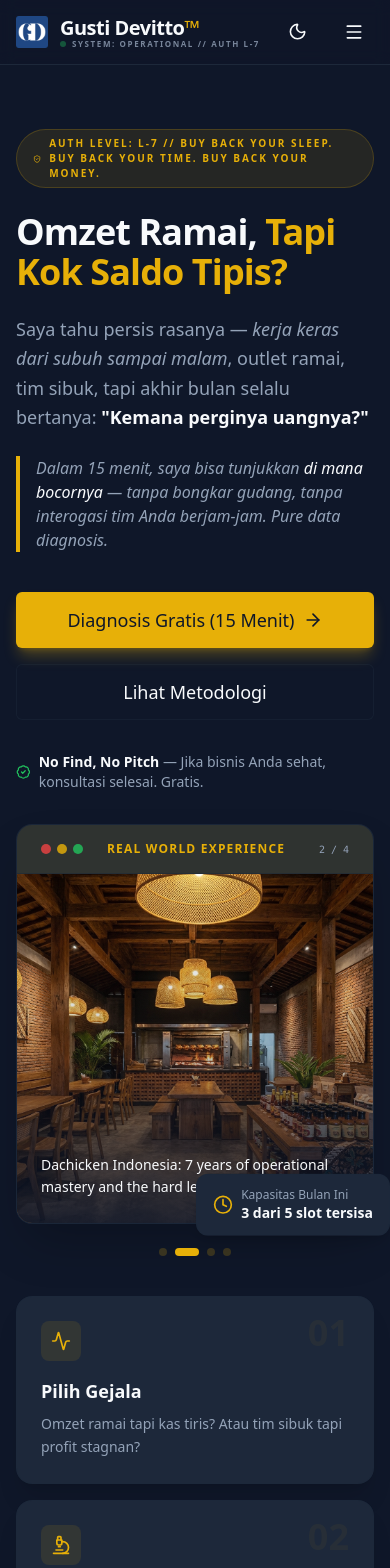
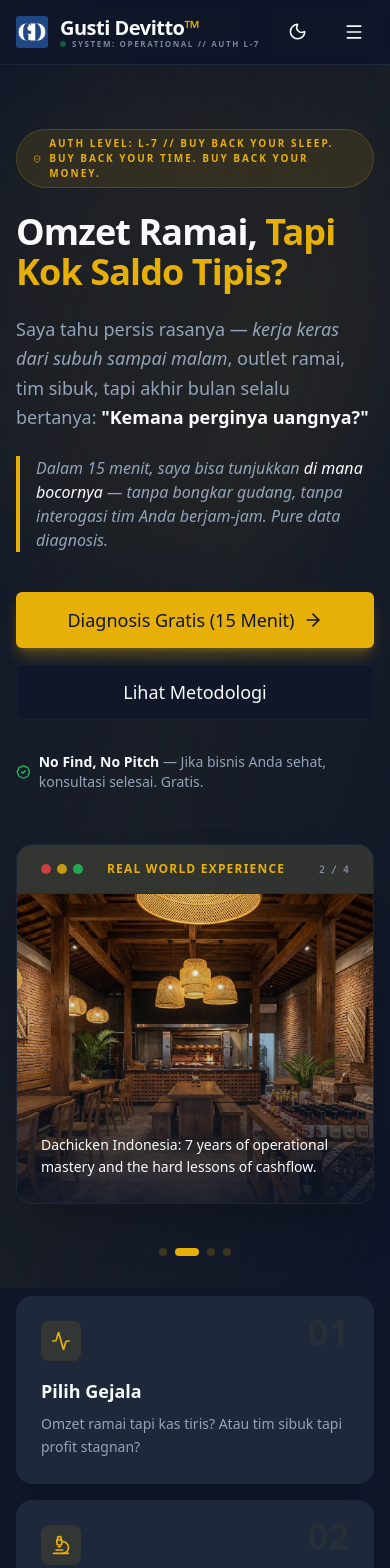
Before and after one commit to gustidevitto/gustidevitto-forensics-site, a React (Vite) app: page / in a window 390 px wide. Shown: the top 1568 px of the page. Built offline with nearby package versions, Linux system fonts and the light colour scheme.

Commit message:
feat: establish initial website structure, global styling, theming, and terms & conditions page.

```diff
--- a/src/index.css
+++ b/src/index.css
@@ -195,21 +195,6 @@
         animation: gradient-shift 4s ease infinite;
     }
 
-    /* Tactical Scanline Effect */
-    @keyframes scanline {
-        0% {
-            transform: translateY(-100%);
-        }
-
-        100% {
-            transform: translateY(100%);
-        }
-    }
-
-    .animate-scanline {
-        animation: scanline 8s linear infinite;
-    }
-
     /* Status Blink */
     @keyframes status-blink {
 
@@ -226,4 +211,28 @@
     .animate-status-blink {
         animation: status-blink 2s ease-in-out infinite;
     }
+
+    /* Subtle Moving Light Background */
+    @keyframes subtle-glow {
+
+        0%,
+        100% {
+            transform: translate(0, 0) scale(1);
+            opacity: 0.3;
+        }
+
+        33% {
+            transform: translate(5%, 10%) scale(1.1);
+            opacity: 0.4;
+        }
+
+        66% {
+            transform: translate(-5%, 5%) scale(0.9);
+            opacity: 0.2;
+        }
+    }
+
+    .animate-subtle-glow {
+        animation: subtle-glow 20s ease-in-out infinite;
+    }
 }
--- a/src/routes/__root.tsx
+++ b/src/routes/__root.tsx
@@ -36,12 +36,13 @@ export const Route = createRootRoute({
                 })}
             </script>
             <div className="min-h-screen bg-background font-sans antialiased relative overflow-hidden">
-                {/* Tactical Scanline Overlay */}
-                <div className="pointer-events-none fixed inset-0 z-50 opacity-[0.03] overflow-hidden">
-                    <div className="h-[200%] w-full bg-[linear-gradient(to_bottom,transparent_50%,#000_50%)] bg-[length:100%_4px] animate-scanline"></div>
+                {/* Subtle Moving Background Lights */}
+                <div className="pointer-events-none fixed inset-0 z-0 overflow-hidden">
+                    <div className="absolute top-[-10%] left-[-10%] w-[40%] h-[40%] bg-primary/10 rounded-full blur-[120px] animate-subtle-glow"></div>
+                    <div className="absolute bottom-[-10%] right-[-10%] w-[40%] h-[40%] bg-secondary/10 rounded-full blur-[120px] animate-subtle-glow [animation-delay:-5s]"></div>
                 </div>
 
-                <div className="relative flex min-h-screen flex-col">
+                <div className="relative flex min-h-screen flex-col z-10">
                     <header className="sticky top-0 z-50 w-full border-b bg-background/95 backdrop-blur supports-[backdrop-filter]:bg-background/60">
                         <div className="container flex h-16 items-center justify-between px-4 md:px-8">
                             {/* Logo */}
--- a/src/routes/index.tsx
+++ b/src/routes/index.tsx
@@ -162,13 +162,14 @@ function Index() {
                 </div>
 
                 {/* Hero Visual - The Carousel */}
-                <div className="relative w-full max-w-xl mx-auto lg:mr-0 animate-slide-up h-[400px]">
+                <div className="relative w-full max-w-xl mx-auto lg:mr-0 animate-slide-up h-[400px] flex items-center">
+                    <div className="relative w-full h-[360px] overflow-hidden rounded-2xl border border-border/50 bg-card/80 backdrop-blur-md shadow-2xl">
                         {slides.map((slide, index) => (
                             <div
                                 key={slide.id}
-                            className={`absolute inset-0 transition-opacity duration-1000 ${index === currentSlide ? 'opacity-100 scale-100' : 'opacity-0 scale-95 pointer-events-none'}`}
+                                className={`absolute inset-0 transition-transform duration-700 ease-in-out ${index === currentSlide ? 'translate-x-0' : index < currentSlide ? '-translate-x-full' : 'translate-x-full'}`}
                             >
-                            <div className="relative rounded-2xl overflow-hidden border border-border/50 bg-card/80 backdrop-blur-md shadow-2xl h-full flex flex-col">
+                                <div className="h-full flex flex-col">
                                     {/* Header Bar */}
                                     <div className="bg-primary/10 px-6 py-4 border-b border-border/50 flex items-center justify-between">
                                         <div className="flex items-center gap-2">
@@ -187,7 +188,7 @@ function Index() {
                                         {slide.type === 'component' ? (
                                             slide.content
                                         ) : (
-                                        <div className="h-full relative group">
+                                            <div className="h-full relative">
                                                 <img
                                                     src={slide.src}
                                                     alt={slide.title}
@@ -204,6 +205,7 @@ function Index() {
                                 </div>
                             </div>
                         ))}
+                    </div>
 
                     {/* Navigation Dots */}
                     <div className="absolute -bottom-8 left-1/2 -translate-x-1/2 flex gap-2">
@@ -217,12 +219,12 @@ function Index() {
                     </div>
 
                     {/* Floating Badge (stays outside carousel) */}
-                    <div className="absolute -bottom-4 -right-4 md:-right-8 bg-card border border-border/50 rounded-xl px-4 py-3 shadow-lg animate-float z-20">
+                    <div className="absolute top-1/2 -translate-y-1/2 -right-4 md:-right-12 bg-card border border-border/50 rounded-xl px-4 py-3 shadow-lg animate-float z-20 hidden sm:block">
                         <div className="flex items-center gap-2">
                             <Clock className="w-5 h-5 text-primary" />
                             <div>
-                                <p className="text-xs text-muted-foreground">Kapasitas Bulan Ini</p>
-                                <p className="text-sm font-bold">3 dari 5 slot tersisa</p>
+                                <p className="text-[10px] uppercase font-bold text-muted-foreground leading-none mb-1">Kapasitas</p>
+                                <p className="text-sm font-black whitespace-nowrap">3 / 5 SLOT TERSEDIA</p>
                             </div>
                         </div>
                     </div>
--- a/src/routes/terms.tsx
+++ b/src/routes/terms.tsx
@@ -54,7 +54,7 @@ function Terms() {
 
                     <h3>5. Hak Kekayaan Intelektual</h3>
                     <p>
-                        Seluruh materi, template, framework (termasuk 7-Pillars), dan laporan yang diberikan adalah hak cipta Gusti Devitto Forensics.
+                        Seluruh materi, template, framework (termasuk 15-Pillars), dan laporan yang diberikan adalah hak cipta Gusti Devitto Forensics.
                         Klien diberikan lisensi penggunaan internal, namun dilarang keras menjual kembali, menyebarkan, atau menggunakan materi tersebut untuk kepentingan komersial pihak ketiga tanpa izin tertulis.
                     </p>
 
```
Lines whose indentation alone changed are shown as unchanged.
